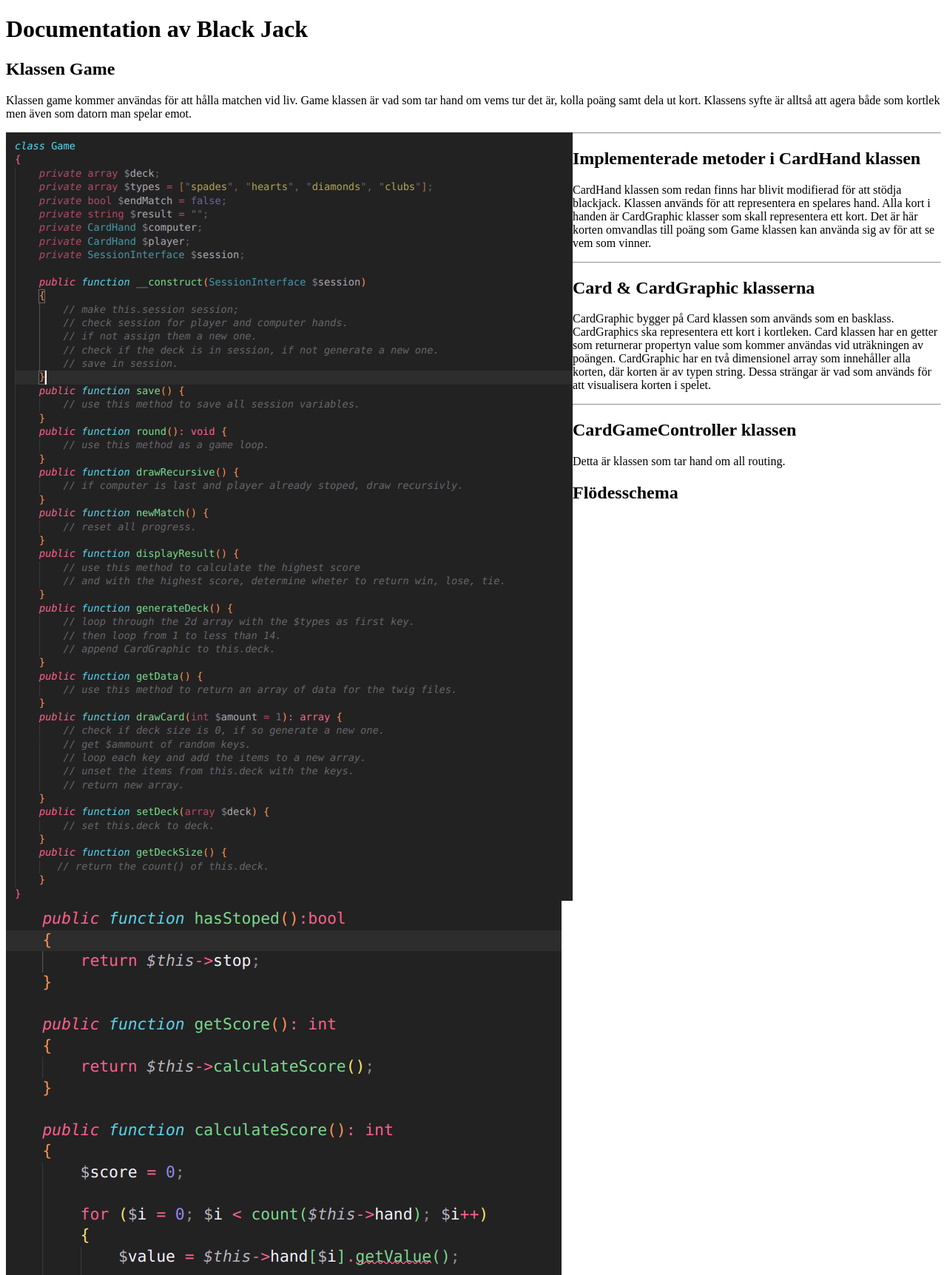
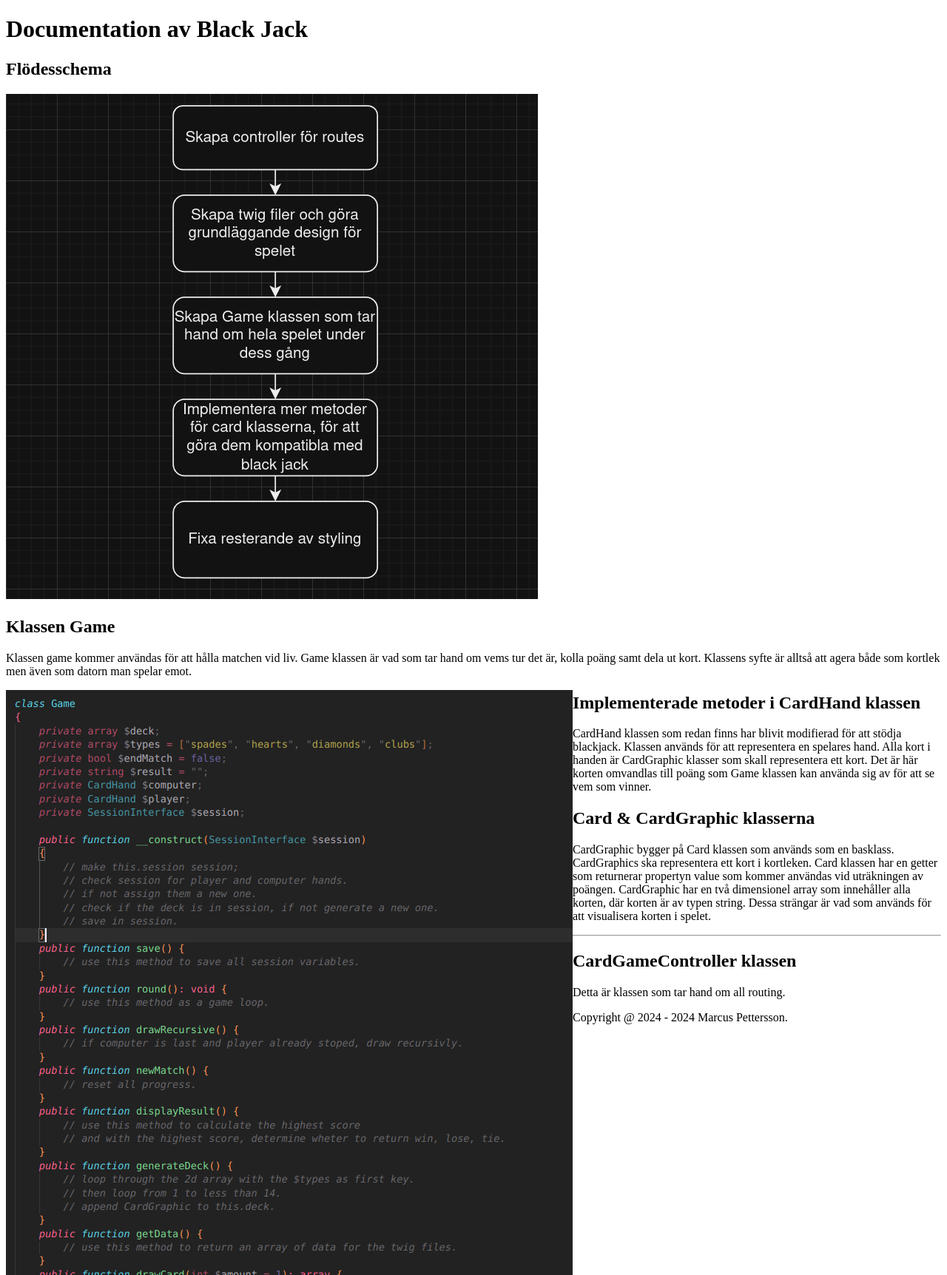
Before and after one commit to mapg23/mvc, a Symfony app: template templates/game/doc.html.twig in a window 1280 px wide; the page is wider, and only the part inside the window is pictured. Shown: the part 196-1920 px from the top of that part at 74% size. Run offline with Twig, Linux system fonts and the light colour scheme; the template is opened without the code that fills it, so the values that code supplies are empty; some libraries are stand-ins or nearby versions.

Commit message:
doc layout fix

```diff
--- a/assets/styles/app.css
+++ b/assets/styles/app.css
@@ -242,6 +242,9 @@
   padding: 1em;
 }
 
+.doc {
+  max-width: 800px;
+}
 .doc p {
   font-family: "Nunito", sans-serif;
   text-align: left;
@@ -250,7 +253,7 @@
   font-family: "Nunito", sans-serif;
 }
 .doc h2 {
-  text-align: left;
+  text-align: center;
   text-decoration: underline;
   font-family: "Nunito", sans-serif;
 }
@@ -258,6 +261,7 @@
   width: 100%;
   border: 2px solid #353e4b;
   border-radius: 10px;
+  margin-bottom: 1rem;
 }
 
 .black-jack-main .card-item {
--- a/scss/doc.scss
+++ b/scss/doc.scss
@@ -13,6 +13,7 @@
 }
 
 .doc {
+    max-width: 800px;
     p {
         font-family: $sans-serif;
         text-align: left;
@@ -23,7 +24,7 @@
     }
 
     h2 {
-        text-align: left;
+        text-align: center;
         text-decoration: underline;
         font-family: $sans-serif;
     }
@@ -32,5 +33,7 @@
         width: 100%;
         border: 2px solid #353e4b;
         border-radius: 10px;
+
+        margin-bottom: 1rem;
     }
 }
--- a/src/Game/Game.php
+++ b/src/Game/Game.php
@@ -172,7 +172,6 @@ class Game
             "p_hand" => $this->player->getHand(),
             "p_score" => $this->player->getScore(),
 
-
             "c_hand" => $this->computer->getHand(),
             "c_score" => $this->computer->getScore(),
 
--- a/templates/game/doc.html.twig
+++ b/templates/game/doc.html.twig
@@ -4,10 +4,15 @@
 
 {% block body %}
 
-<div class="two-col-layout">
-
 <main class="main doc">
     <h1>Documentation av Black Jack</h1>
+
+
+    <h2>Flödesschema</h2>
+
+
+    <img class="doc-img" src="{{ asset('img/flowchart.png')}}" alt="Flowchart">
+
 
     <h2>Klassen Game</h2>
 
@@ -19,7 +24,6 @@
 
     <img class="doc-img" align="left" src="{{ asset('img/gameClass.png')}}" alt="Game Class">
 
-        <hr>
 
     <h2>Implementerade metoder i CardHand klassen</h2>
     <p>
@@ -29,9 +33,9 @@
         Det är här korten omvandlas till poäng som Game klassen kan använda sig av för att se vem som vinner.
     </p>
 
-        <img class="doc-img" align="left" src="{{ asset('img/methodsFromHand.png')}}" alt="CardHand Methods">
+    <img class="doc-img" align="left" src="{{ asset('img/constructor.png')}}" alt="CardHand Methods">
 
-        <hr>
+    <img class="doc-img" align="left" src="{{ asset('img/methods.png')}}" alt="CardHand Methods">
 
 
     <h2>Card &amp; CardGraphic klasserna</h2>
@@ -53,17 +57,6 @@
 
 </main>
 
-    <aside class="aside doc">
-        <h1>Flödesschema</h1>
-
-
-        <img class="doc-img" src="{{ asset('img/flowchart.png')}}" alt="Flowchart">
-
-        <h1>UML diagram</h1>
-
-        <div class="temp-picture"></div>
-
-    </aside>
 </div>
 
 {% endblock %}
```
Also changed, not shown: public/img/constructor.png (added), public/img/methods.png (added), 1 other file. Lines whose indentation alone changed are shown as unchanged.
